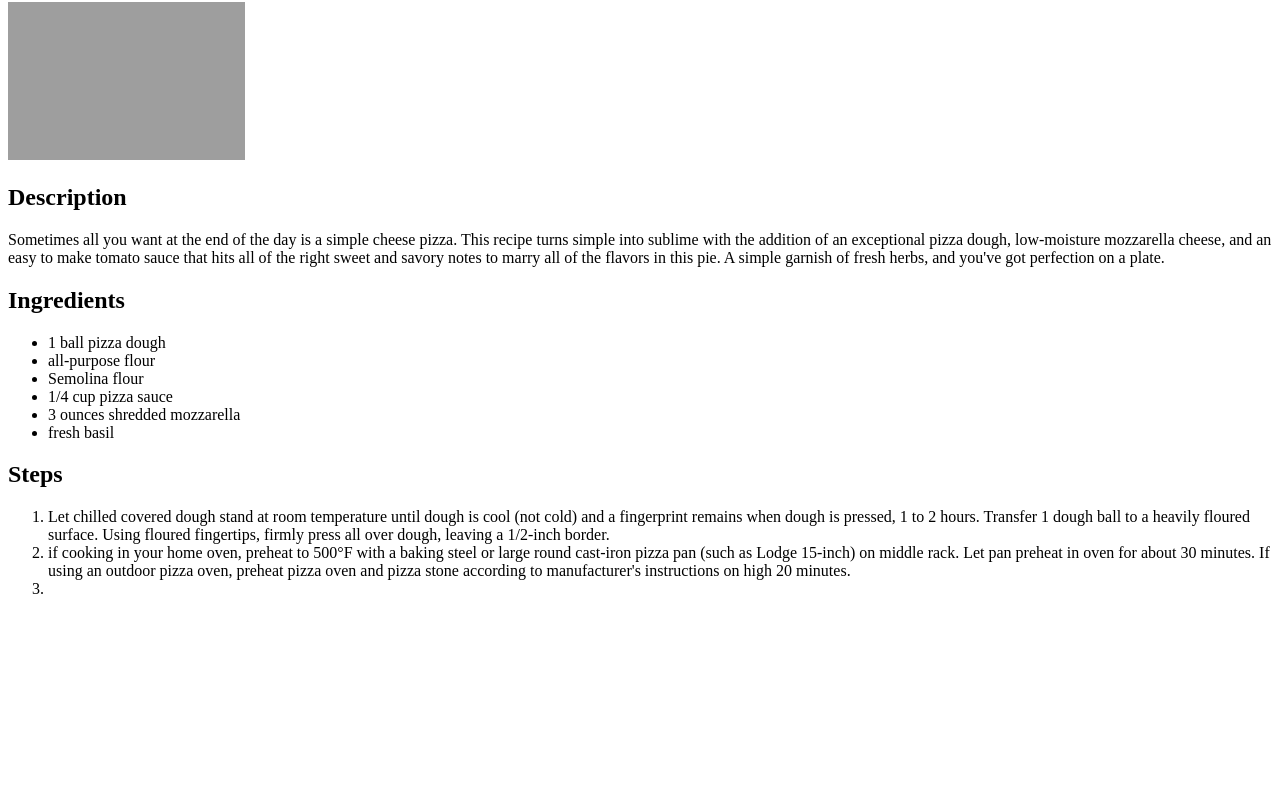
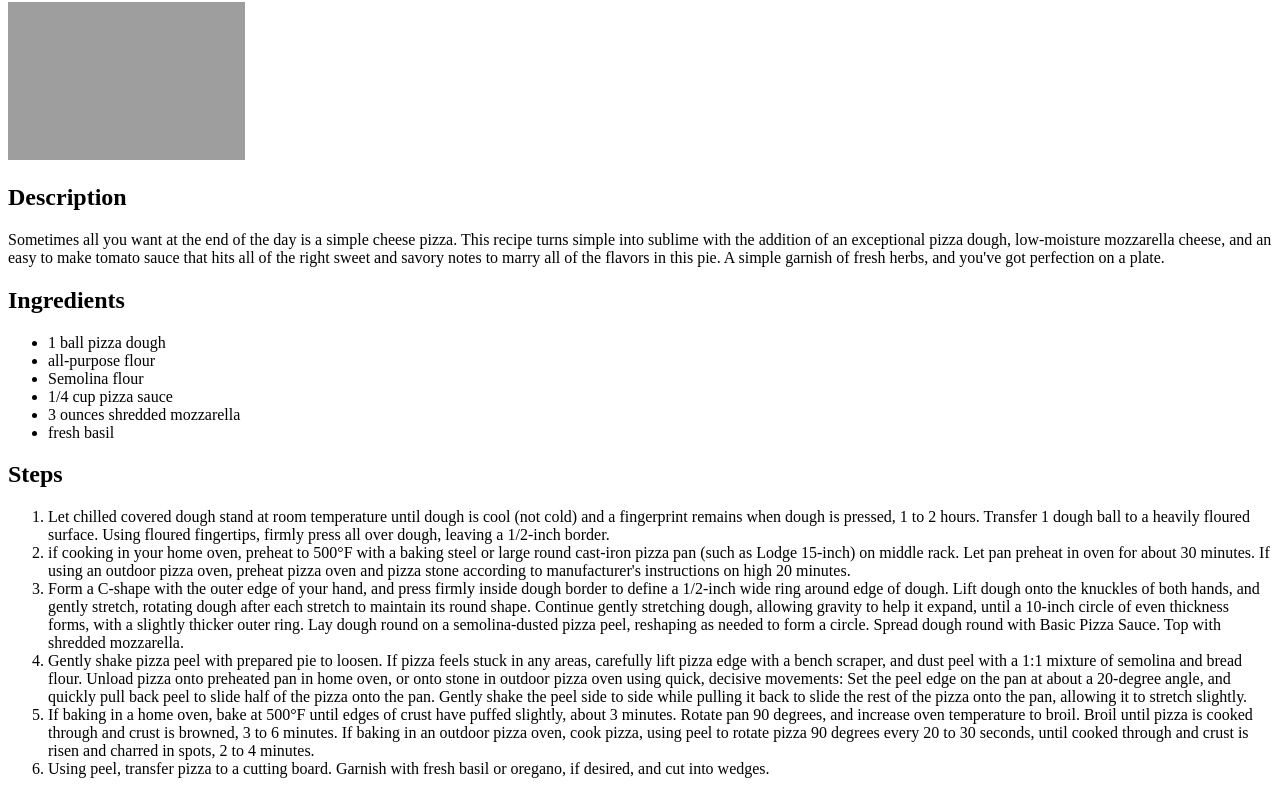
Before and after one commit to corl3y/odin-recipes, a plain HTML site: page recipes/pizza.html in a window 1280 px wide. Shown: the part 78-872 px from the top of the page. Before the commit the page ends 800 px from the top, so only its background shows below. Drawn offline with Linux system fonts and the light colour scheme; grey boxes are pictures that could not be loaded.

Commit message:
added steps

```diff
--- a/recipes/pizza.html
+++ b/recipes/pizza.html
@@ -23,7 +23,11 @@
         <ol>
             <li>Let chilled covered dough stand at room temperature until dough is cool (not cold) and a fingerprint remains when dough is pressed, 1 to 2 hours. Transfer 1 dough ball to a heavily floured surface. Using floured fingertips, firmly press all over dough, leaving a 1/2-inch border.</li>
             <li>if cooking in your home oven, preheat to 500°F with a baking steel or large round cast-iron pizza pan (such as Lodge 15-inch) on middle rack. Let pan preheat in oven for about 30 minutes. If using an outdoor pizza oven, preheat pizza oven and pizza stone according to manufacturer's instructions on high 20 minutes.</li>
-            <li></li>
+            <li>Form a C-shape with the outer edge of your hand, and press firmly inside dough border to define a 1/2-inch wide ring around edge of dough. Lift dough onto the knuckles of both hands, and gently stretch, rotating dough after each stretch to maintain its round shape. Continue gently stretching dough, allowing gravity to help it expand, until a 10-inch circle of even thickness forms, with a slightly thicker outer ring. Lay dough round on a semolina-dusted pizza peel, reshaping as needed to form a circle. Spread dough round with Basic Pizza Sauce. Top with shredded mozzarella.</li>
+            <li>Gently shake pizza peel with prepared pie to loosen. If pizza feels stuck in any areas, carefully lift pizza edge with a bench scraper, and dust peel with a 1:1 mixture of semolina and bread flour. Unload pizza onto preheated pan in home oven, or onto stone in outdoor pizza oven using quick, decisive movements: Set the peel edge on the pan at about a 20-degree angle, and quickly pull back peel to slide half of the pizza onto the pan. Gently shake the peel side to side while pulling it back to slide the rest of the pizza onto the pan, allowing it to stretch slightly.</li>
+            <li>If baking in a home oven, bake at 500°F until edges of crust have puffed slightly, about 3 minutes. Rotate pan 90 degrees, and increase oven temperature to broil. Broil until pizza is cooked through and crust is browned, 3 to 6 minutes. If baking in an outdoor pizza oven, cook pizza, using peel to rotate pizza 90 degrees every 20 to 30 seconds, until cooked through and crust is risen and charred in spots, 2 to 4 minutes.</li>
+            <li>Using peel, transfer pizza to a cutting board. Garnish with fresh basil or oregano, if desired, and cut into wedges.</li>
+
         </ol>
 </body>
 </html>
```
